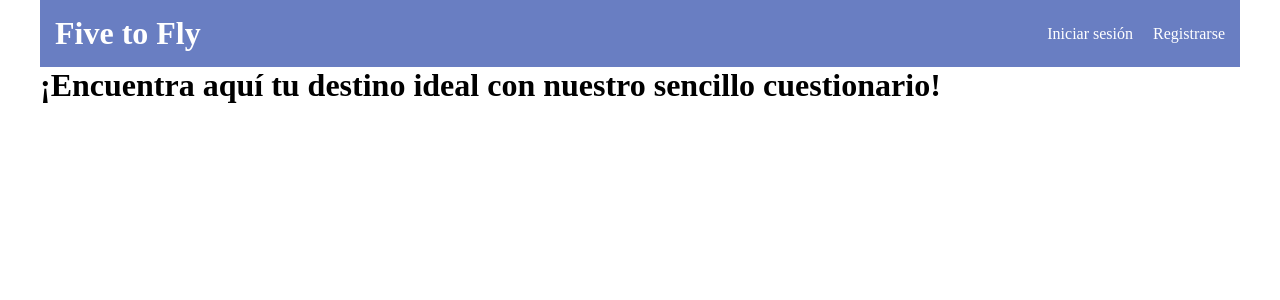
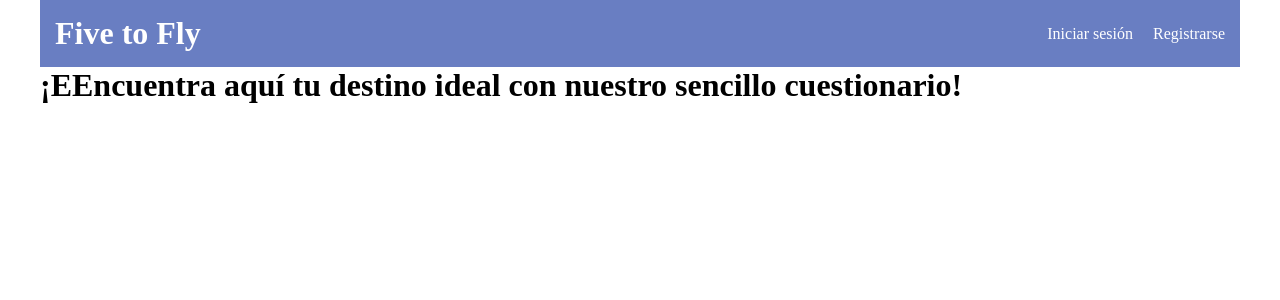
Before and after one commit to Iron-mind/five-to-fly, a React (Vite) app in the folder frontend/: page / in a window 1280 px wide. Shown: the top 300 px of the page. Built offline with nearby package versions, Linux system fonts and the light colour scheme.

Commit message:
Update HomePage.jsx

```diff
--- a/frontend/src/pages/HomePage.jsx
+++ b/frontend/src/pages/HomePage.jsx
@@ -3,7 +3,7 @@ import React from 'react'
 export const HomePage = () => {
   return (
     <div>
-      <h1>¡Encuentra aquí tu destino ideal con nuestro sencillo cuestionario!</h1>
+      <h1>¡EEncuentra aquí tu destino ideal con nuestro sencillo cuestionario!</h1>
     </div>
   )
 }
```
